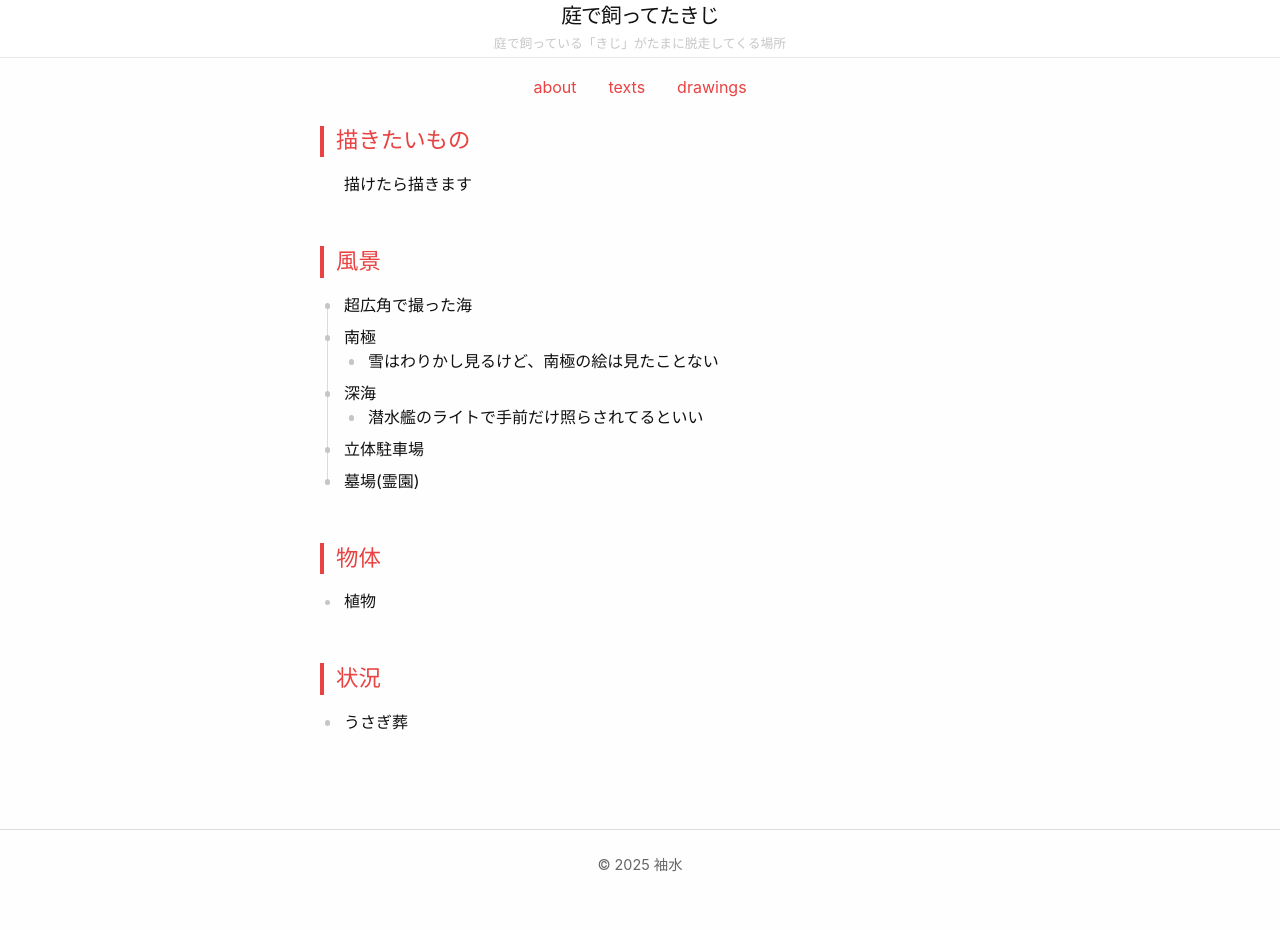
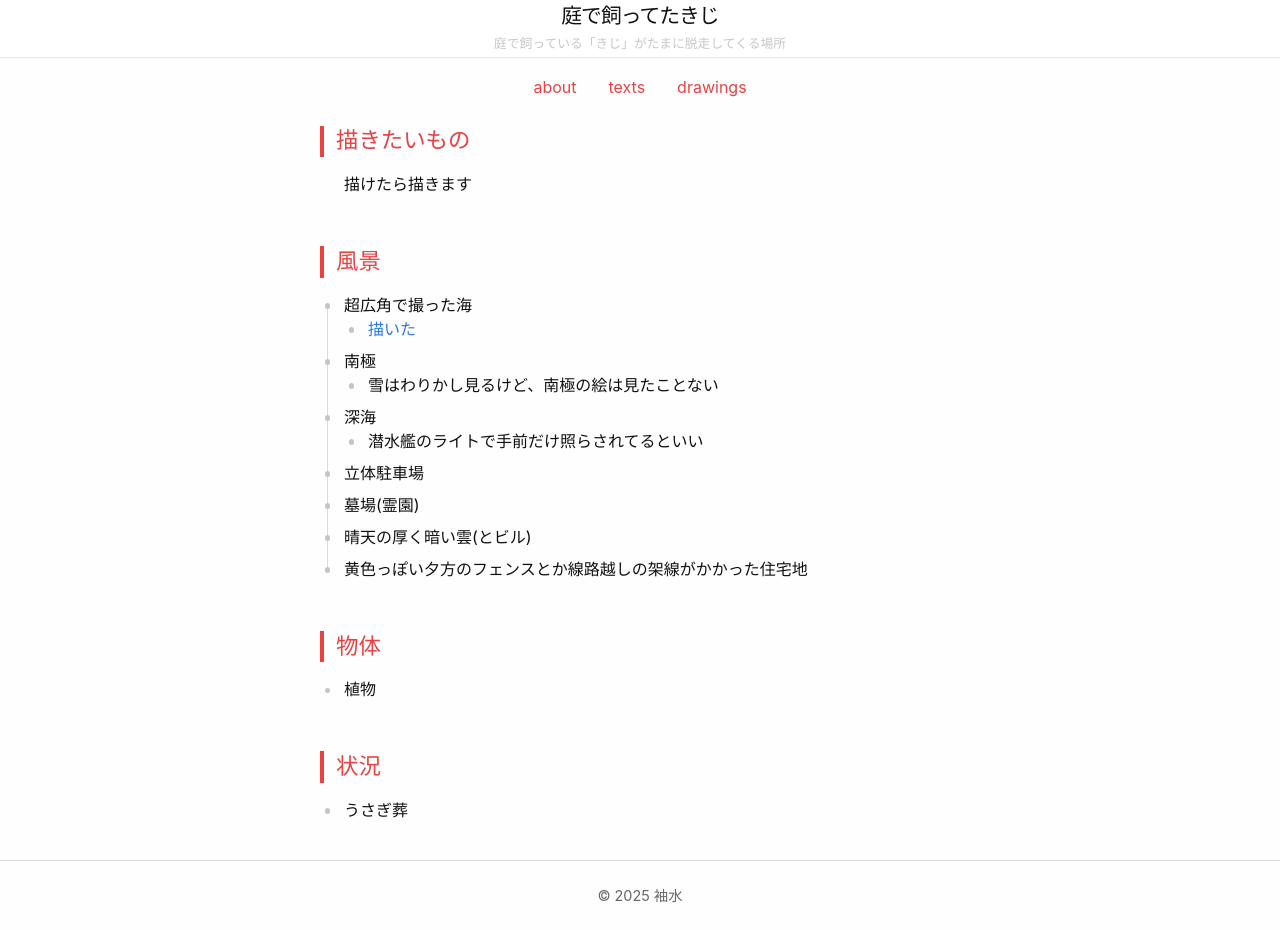
Before and after one commit to njargon/njargon.github.io, a Jekyll site: the page built from drawings-idea.md, in a window 1280 px wide. Built offline with Jekyll 4.4.1, drawn with Linux system fonts in a browser that asks for light colours; before the commit the page ends 900 px from its top, so only the background shows below that.

Commit message:
vault backup: 2025-09-05 03:54:55

```diff
--- a/drawings-idea.md
+++ b/drawings-idea.md
@@ -17,12 +17,15 @@ permalink: /drawings-idea/
 ## 風景
 
 - 超広角で撮った海
+	- [描いた](https://x.com/sodemizu/status/1961774526410485988)
 - 南極
 	- 雪はわりかし見るけど、南極の絵は見たことない
 - 深海
 	- 潜水艦のライトで手前だけ照らされてるといい
 - 立体駐車場
 - 墓場(霊園)
+- 晴天の厚く暗い雲(とビル)
+- 黄色っぽい夕方のフェンスとか線路越しの架線がかかった住宅地
 
 ## 物体
 - 植物
```
